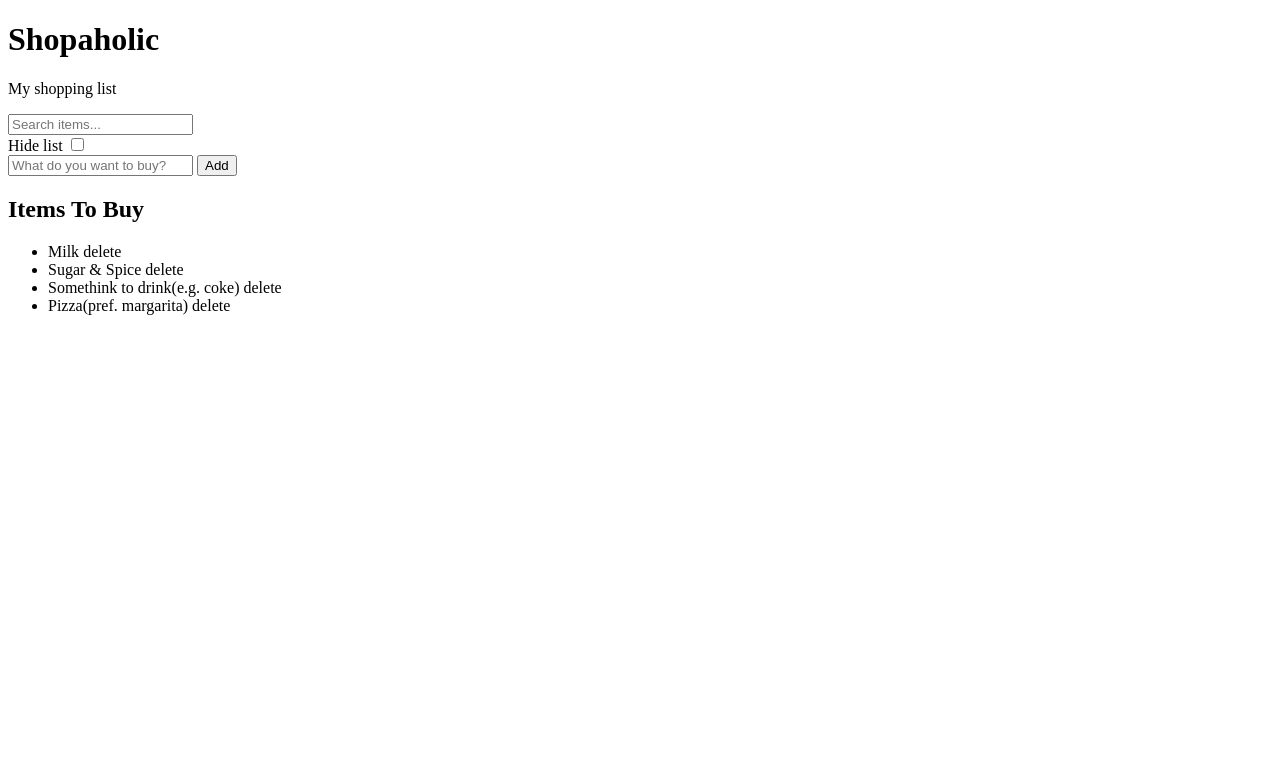
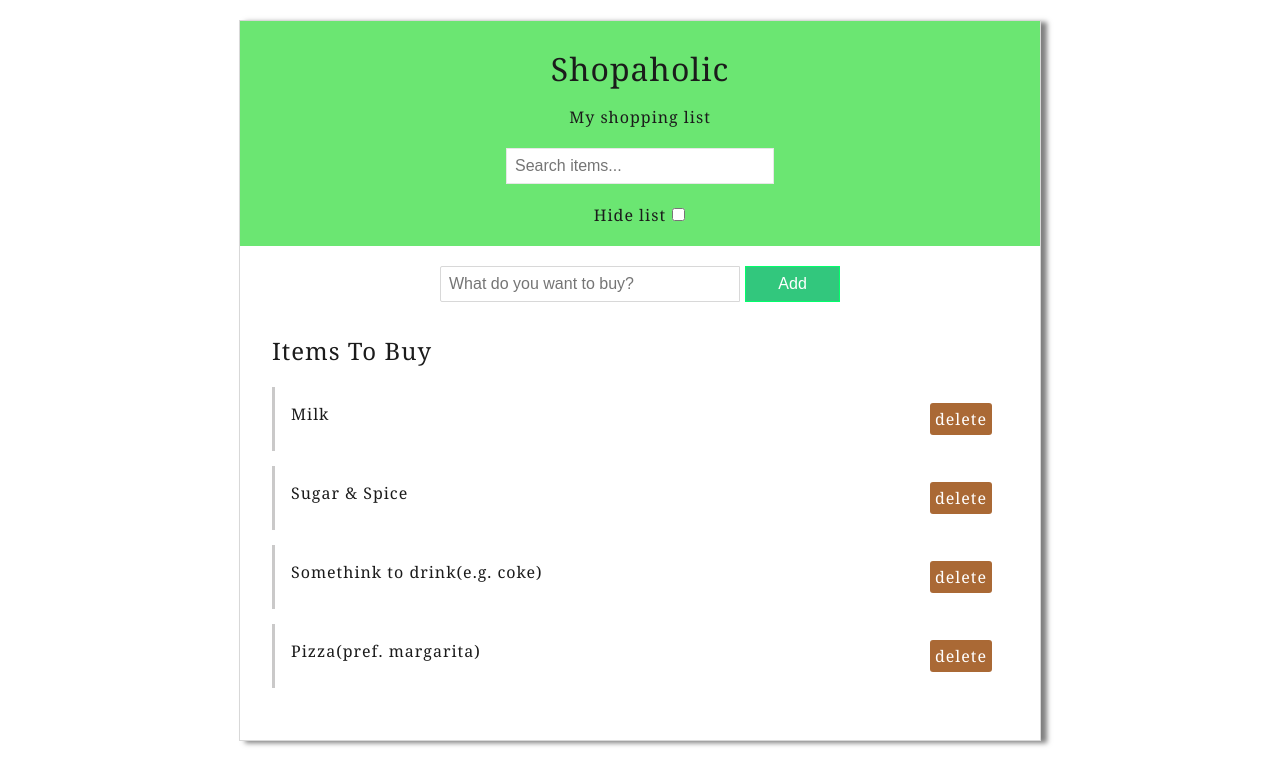
Before and after one commit to irnbru-ys/studies__dom-project__shopaholic, a plain HTML site: page index.html in a window 1280 px wide. Drawn offline with Linux system fonts and the light colour scheme.

Commit message:
add CSS layout

```diff
--- /dev/null
+++ b/app.js
@@ -0,0 +1 @@
+'use strict'
--- a/index.html
+++ b/index.html
@@ -51,5 +51,6 @@
 			</ul>
 		</div>
 	</div>
+	<script src="./app.js"></script>
 </body>
 </html>
--- a/style.css
+++ b/style.css
@@ -0,0 +1,112 @@
+body {
+	font-family: Cambria, Cochin, Georgia, Times, 'Times New Roman', serif;
+	color: rgb(27, 27, 27);
+	letter-spacing: 1px;
+}
+
+h1, h2 {
+	font-weight: normal;
+}
+
+#wrapper {
+	width: 90%;
+	max-width: 800px;
+	margin: 20px auto;
+	box-shadow: 6px 2px 5px rgba(0, 0, 0, 0.5);
+	padding: 0 0 20px;
+	border: 1px solid rgba(211, 211, 211, 0.877);
+}
+
+#page-top {
+	background: rgb(107, 230, 114);
+	padding: 10px 0;
+
+}
+
+#page-top h1,
+#page-top p {
+	text-align: center;
+	margin: 0.5em 0;
+}
+
+#page-top input {
+	width: 90%;
+	max-width: 250px;
+	margin: 20px auto;
+	display: block;
+	padding: 8px;
+	border: 1px solid rgba(221, 221, 221, 0.7);
+	font-size: 1em;
+	color: rgb(49, 49, 49);
+}
+
+#check {
+	max-width: 280px;
+	margin: 10px auto;
+	text-align: center;
+}
+
+#check #hide {
+	width: 15px;
+	margin: 0;
+	display: inline-block;
+	vertical-align: center;
+}
+
+#add-item {
+	display: flex;
+	gap: 5px;
+	width: 400px;
+	margin: 0 auto;
+}
+
+#add-item input {
+	width: 300px;
+	margin: 20px 0 0 0;
+	padding: 0.5em;
+	border: 1px solid rgb(216, 216, 216);
+	font-size: 1em;
+	border-radius: 2px 0 0 2px;
+
+}
+
+#add-item button {
+	width: 100px;
+	margin: 20px 0 0 0;
+	cursor: pointer;
+	color: white;
+	background: #32C77D;
+	border: 1px solid #00FF6A;
+	font-size: 1em;
+}
+
+#glocery-list {
+	margin: 2em;
+}
+
+#glocery-list ul {
+	list-style: none;
+	padding: 0;
+}
+
+#glocery-list li  {
+	padding: 1em;
+	border-left: 3px solid rgb(202, 201, 201);
+	margin: 15px 0;
+	display: flex;
+	justify-content: space-between;
+
+}
+
+#glocery-list li:hover {
+	border-left: 3px solid gray;
+}
+
+#glocery-list  .delete {
+	display: block;
+	background-color: #aa6935;
+	padding: 5px;
+	border-radius: 3px;
+	color: white;
+	cursor: pointer;
+}
```
Also changed, not shown: index.js (deleted).
